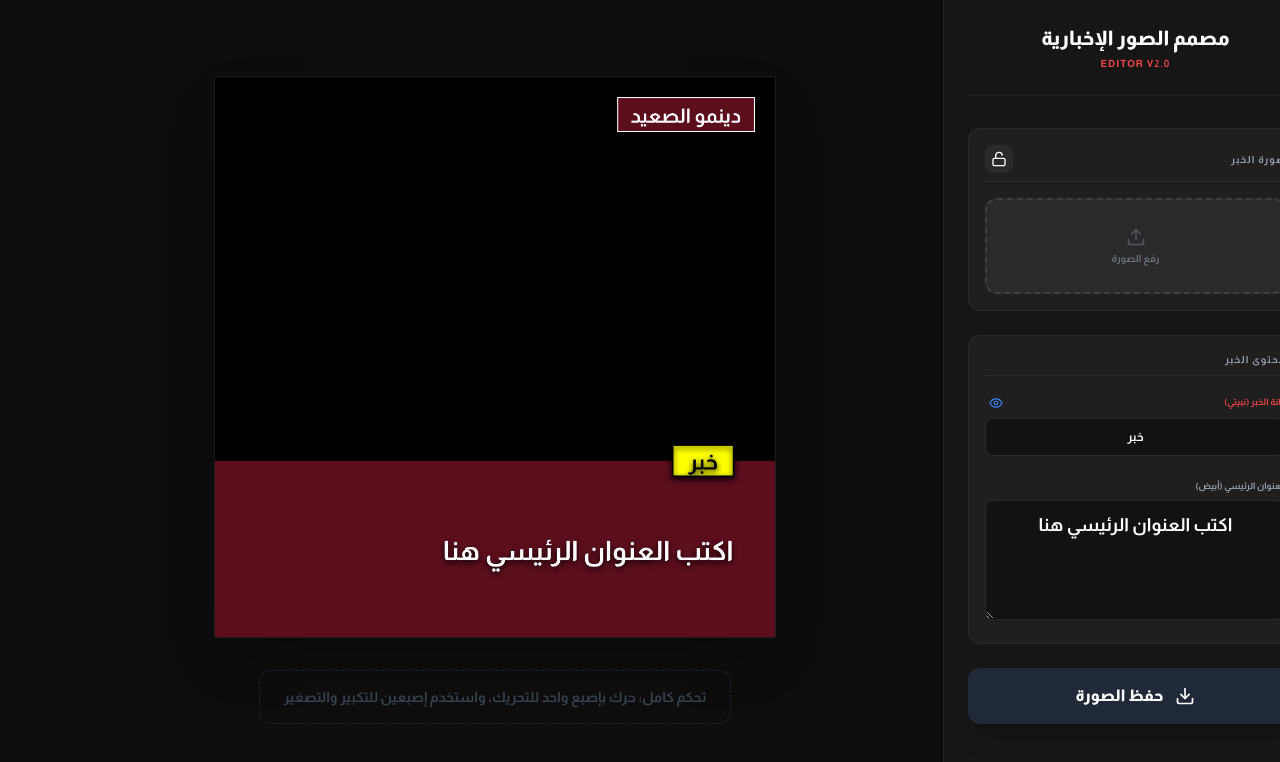
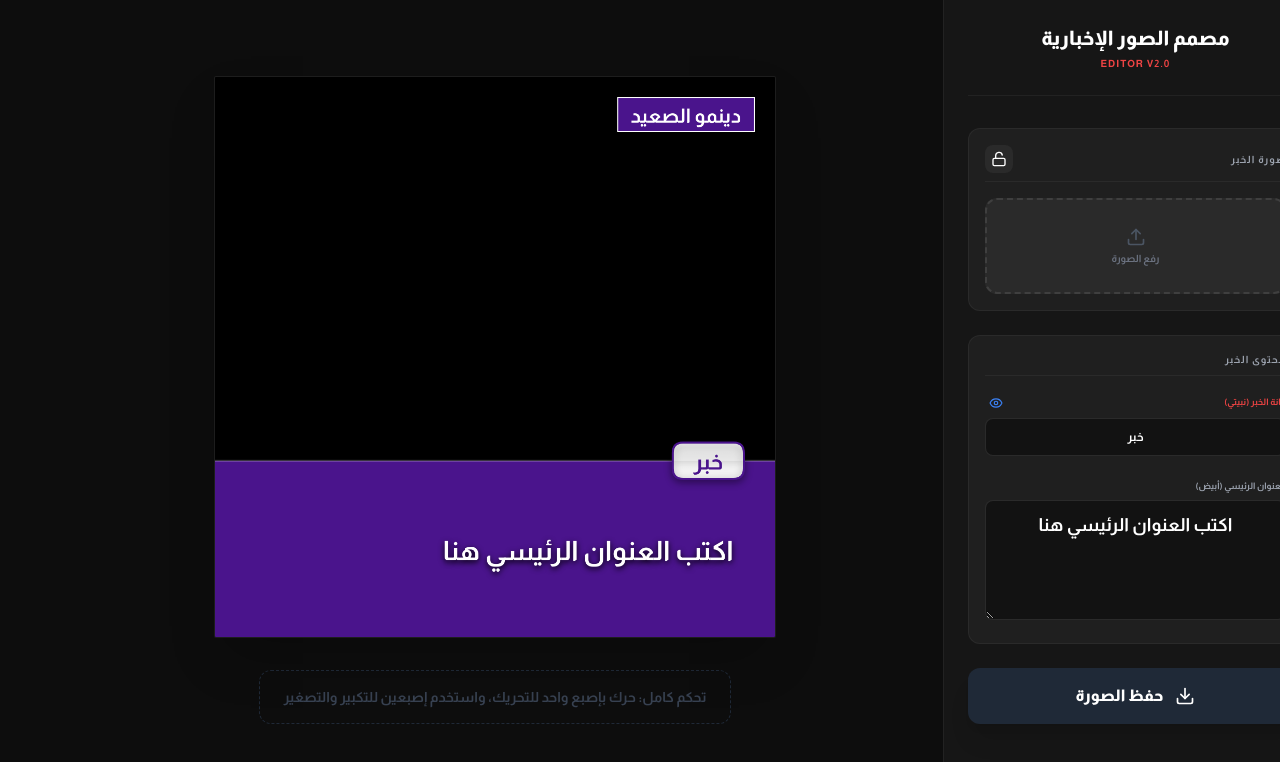
Before and after one commit to nawytcom/Juwanii, a React (Vite) app: page / in a window 1280 px wide. Shown: the top 762 px of the page. Built offline with nearby package versions, Linux system fonts and the light colour scheme.

Commit message:
feat: Update UI colors and add bar border
Updates the application's color scheme from maroon to purple for a more modern aesthetic. Introduces a subtle white top border to the bottom bar to improve visual definition and separation.

```diff
--- a/App.tsx
+++ b/App.tsx
@@ -167,15 +167,23 @@ const App: React.FC = () => {
       const drawY = (H - drawH) / 2 + state.imageOffsetY;
       ctx.drawImage(mainImg, drawX, drawY, drawW, drawH);
 
-      // Maroon tint overlay (10% opacity)
-      ctx.fillStyle = 'rgba(93, 14, 29, 0.1)';
+      // Purple tint overlay (10% opacity)
+      ctx.fillStyle = 'rgba(74, 20, 140, 0.1)';
       ctx.fillRect(0, 0, W, H);
     }
 
-    // Solid bar at the bottom (#5D0E1D)
+    // Solid bar at the bottom (Purple)
     const barHeight = 340;
-    ctx.fillStyle = 'rgb(93, 14, 29)';
+    ctx.fillStyle = 'rgb(74, 20, 140)';
     ctx.fillRect(0, H - barHeight, W, barHeight);
+
+    // Add a top border to the bar for more definition
+    ctx.strokeStyle = 'rgba(255, 255, 255, 0.2)';
+    ctx.lineWidth = 4;
+    ctx.beginPath();
+    ctx.moveTo(0, H - barHeight);
+    ctx.lineTo(W, H - barHeight);
+    ctx.stroke();
 
     // Draw "دينمو الصعيد" Box (Top Right)
     ctx.save();
@@ -190,8 +198,8 @@ const App: React.FC = () => {
     const labelX = W - labelRectW - 40;
     const labelY = 40;
 
-    // Draw Box Background (Maroon)
-    ctx.fillStyle = 'rgb(93, 14, 29)';
+    // Draw Box Background (Purple)
+    ctx.fillStyle = 'rgb(74, 20, 140)';
     ctx.fillRect(labelX, labelY, labelRectW, labelRectH);
 
     // Draw Box Border (White)
@@ -238,26 +246,57 @@ const App: React.FC = () => {
         ctx.font = 'bold 42px Almarai';
 
         const textWidth = ctx.measureText(state.newsLabel).width;
-        const paddingX = 30;
-        const paddingY = 15;
+        const paddingX = 40;
         const rectW = textWidth + (paddingX * 2);
-        const rectH = 60;
+        const rectH = 70;
 
         // Position
-        const rectX = W - rectW - 80; // Right aligned with padding
+        const rectX = W - rectW - 60;
         const rectY = (H - barHeight) - (rectH / 2);
 
-        // Draw Yellow Background Rectangle
-        ctx.fillStyle = '#FFFF00';
-        ctx.fillRect(rectX, rectY, rectW, rectH);
+        // Draw Shadow
+        ctx.shadowColor = 'rgba(0, 0, 0, 0.4)';
+        ctx.shadowBlur = 15;
+        ctx.shadowOffsetY = 5;
 
-        // Draw Black Border
-        ctx.strokeStyle = '#000000';
-        ctx.lineWidth = 3;
-        ctx.strokeRect(rectX, rectY, rectW, rectH);
+        // Draw White/Light-Gray Background (Rounded with Gradient)
+        const gradient = ctx.createLinearGradient(rectX, rectY, rectX, rectY + rectH);
+        gradient.addColorStop(0, '#FFFFFF');
+        gradient.addColorStop(1, '#F0F0F0'); // Slightly gray at bottom
+        ctx.fillStyle = gradient;
 
-        // Draw Text
-        ctx.fillStyle = '#000000'; // Black text on yellow background
+        const radius = 20; // More rounded
+        ctx.beginPath();
+        ctx.moveTo(rectX + radius, rectY);
+        ctx.lineTo(rectX + rectW - radius, rectY);
+        ctx.quadraticCurveTo(rectX + rectW, rectY, rectX + rectW, rectY + radius);
+        ctx.lineTo(rectX + rectW, rectY + rectH - radius);
+        ctx.quadraticCurveTo(rectX + rectW, rectY + rectH, rectX + rectW - radius, rectY + rectH);
+        ctx.lineTo(rectX + radius, rectY + rectH);
+        ctx.quadraticCurveTo(rectX, rectY + rectH, rectX, rectY + rectH - radius);
+        ctx.lineTo(rectX, rectY + radius);
+        ctx.quadraticCurveTo(rectX, rectY, rectX + radius, rectY);
+        ctx.closePath();
+        ctx.fill();
+
+        // Add a glossy highlight to the top half
+        ctx.save();
+        ctx.clip(); // Clip to the rounded rect
+        ctx.fillStyle = 'rgba(255, 255, 255, 0.4)';
+        ctx.fillRect(rectX, rectY, rectW, rectH / 2);
+        ctx.restore();
+
+        // Draw Purple Border
+        ctx.strokeStyle = 'rgb(74, 20, 140)';
+        ctx.lineWidth = 4;
+        ctx.stroke();
+
+        // Reset shadow for text
+        ctx.shadowBlur = 0;
+        ctx.shadowOffsetY = 0;
+
+        // Draw Text (Purple)
+        ctx.fillStyle = 'rgb(74, 20, 140)';
         ctx.textAlign = 'center';
         ctx.textBaseline = 'middle';
         ctx.fillText(state.newsLabel, rectX + rectW/2, rectY + rectH/2 + 4);
```
